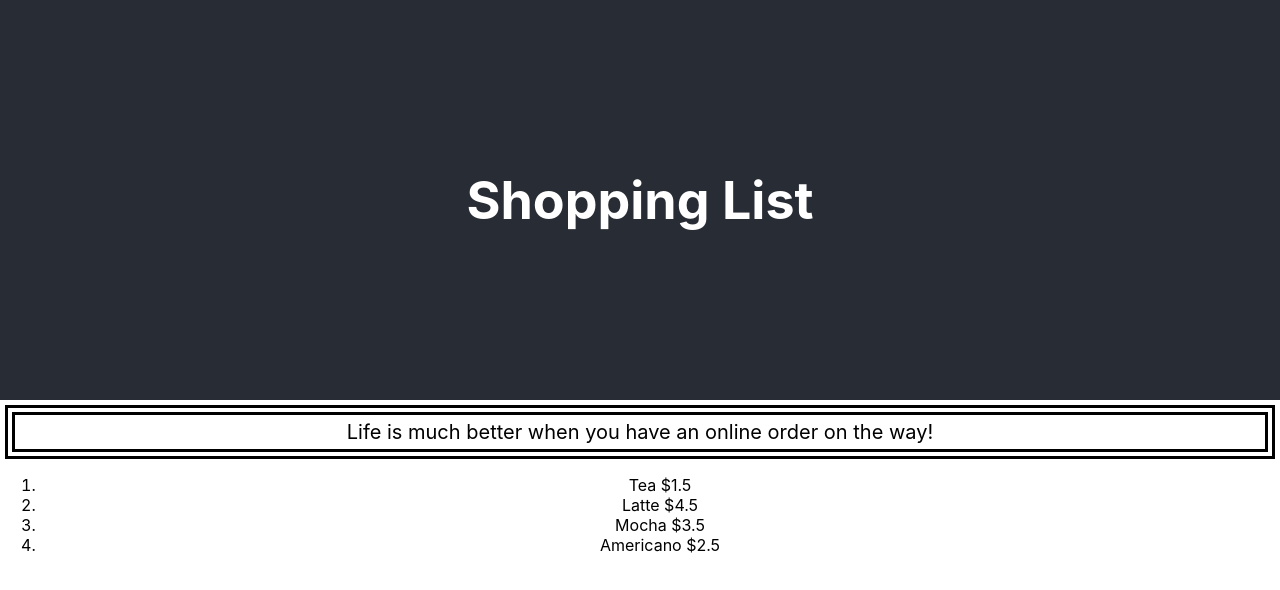
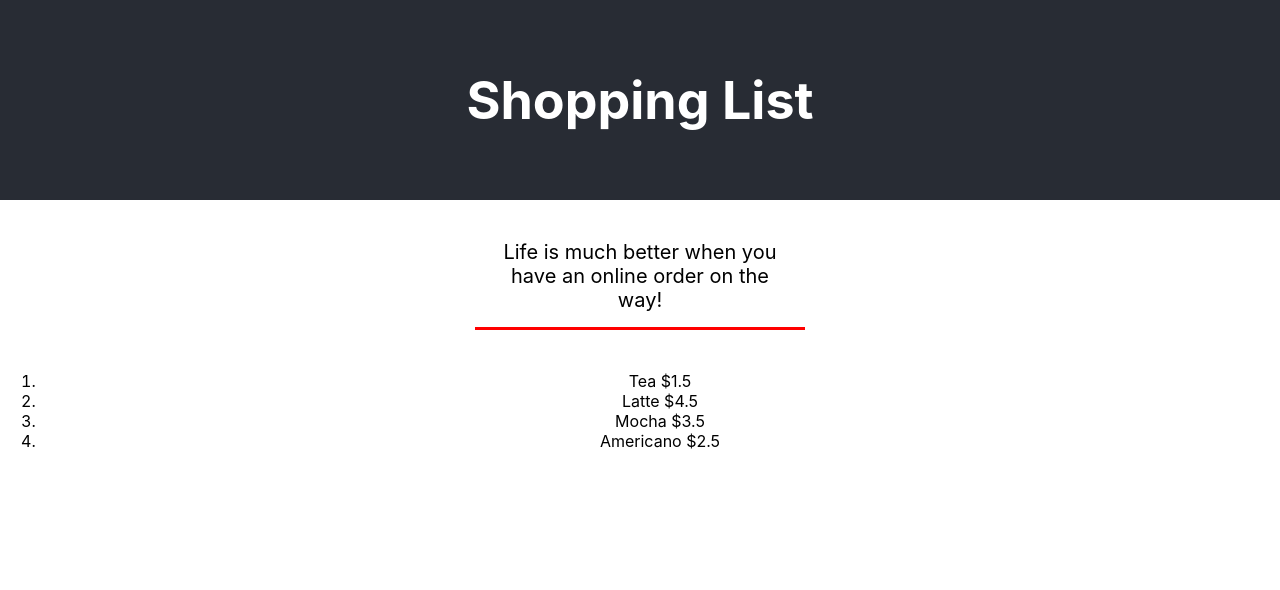
Before and after one commit to C-Christensen/Cart, a React (Create React App) app: page / in a window 1280 px wide. Shown: the top 590 px of the page. Built offline with nearby package versions, Linux system fonts and the light colour scheme.

Commit message:
Added style for list

```diff
--- a/src/App.css
+++ b/src/App.css
@@ -15,7 +15,7 @@
 
 .App-header {
   background-color: #282c34;
-  min-height: 50vh;
+  min-height: 25vh;
   display: flex;
   flex-direction: column;
   align-items: center;
@@ -25,11 +25,24 @@
 }
 
 .Intro {
-  border: 10px double black;
-  padding: 5px;
-  margin: 5px;
+  border-bottom: 3px solid red;
+  width: 300px;
+  text-align: center;
+  padding: 15px;
+  margin: 25px;
   font-size: 20px;
-  position: relative;
+  display: inline-block;
+}
+
+ul {
+  list-style-type: none;
+}
+
+
+ul li {
+  text-align: center;
+  padding: 10px;
+  font-size: 15px;
 }
 
 /* .App-link {
```
